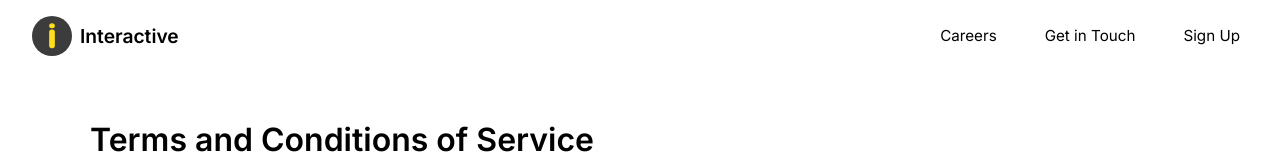
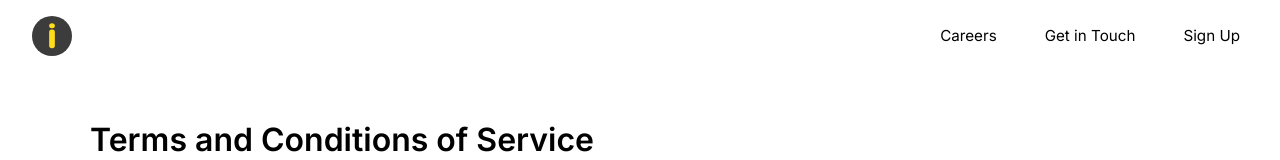
Before and after one commit to Theoboet/intwebsite, a plain HTML site: page terms.html in a window 1280 px wide. Shown: the top 160 px of the page. Drawn offline with Linux system fonts and the light colour scheme.

Commit message:
Update terms.html

```diff
--- a/terms.html
+++ b/terms.html
@@ -19,7 +19,6 @@
     <div class="logo">
       <a href="index.html" class="home-link">
         <img src="assets/logo.svg" alt="Interactive Logo" width="40" height="40">
-        <span>Interactive</span>
       </a>
     </div>
     <nav>
```
